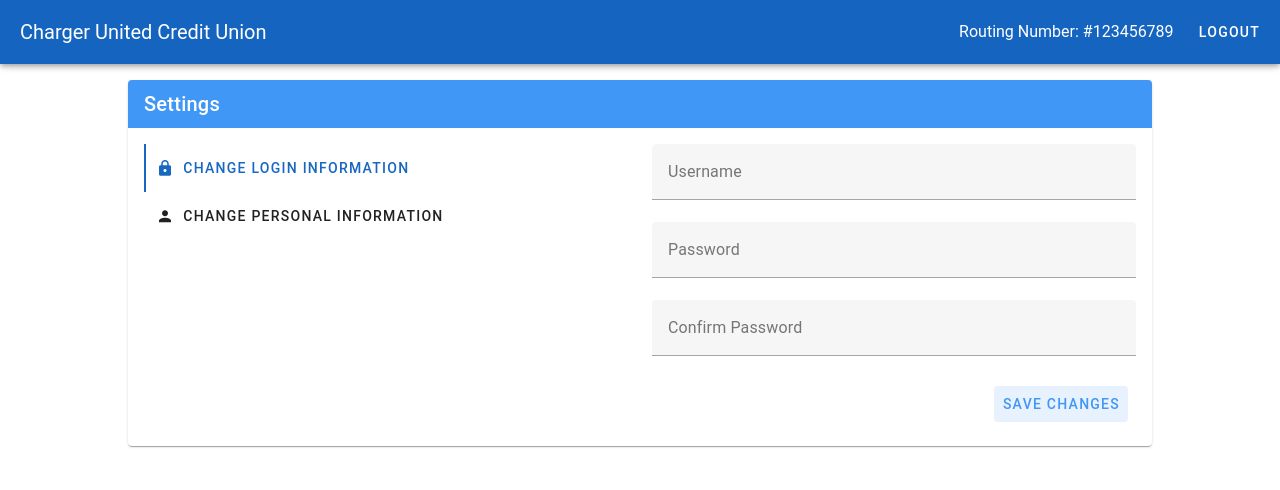
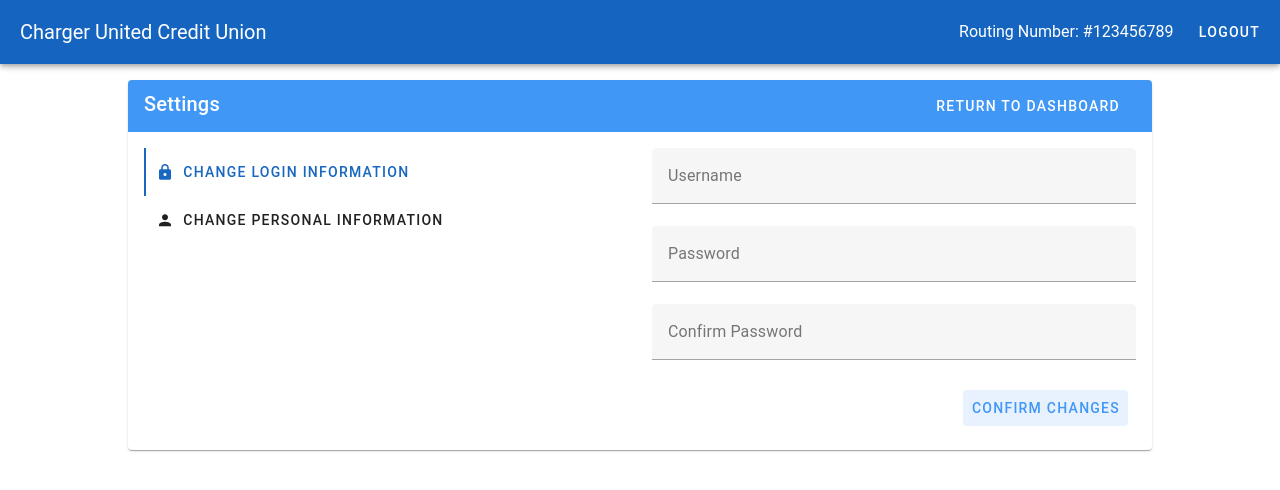
Before and after one commit to annalizferguson/Senior-Design, a Vue app in the folder src/main/frontend/bank-frontend/: page /customer-settings in a window 1280 px wide. Shown: the top 490 px of the page. Built offline with nearby package versions, Linux system fonts and the light colour scheme.

Commit message:
added some quality of life buttons

```diff
--- a/src/main/frontend/bank-frontend/src/components/customer-components/AccountDetailsDialog.vue
+++ b/src/main/frontend/bank-frontend/src/components/customer-components/AccountDetailsDialog.vue
@@ -1,9 +1,5 @@
 <template>
-    <v-card>
-        <v-card-title style="background-color: #4097f5; color: #ffffff">
-            {{ title }}
-        </v-card-title>
-        <v-card-text>
+    <v-container>
         <v-row>
             <v-col>
                 <v-container><b>Account Number:</b></v-container>
@@ -87,8 +83,7 @@
                 <v-container>${{ unpaidBalance }}</v-container>
             </v-col>
         </v-row>
-        </v-card-text>
-    </v-card>
+    </v-container>
 </template>
 
 <script>
--- a/src/main/frontend/bank-frontend/src/components/customer-components/AccountListItem.vue
+++ b/src/main/frontend/bank-frontend/src/components/customer-components/AccountListItem.vue
@@ -32,7 +32,13 @@
             v-model="dialogActive"
             width="40%"
         >
-            <AccountDetailsDialog :account="currentAccount"/>
+            <v-card>
+                <v-card-title style="background-color: #4097f5; color: #ffffff" class="d-flex justify-space-between align-center">
+                    {{ title }}
+                    <v-btn icon="mdi-close" color="#4097f5" variant="flat" @click="dialogActive = false"/>
+                </v-card-title>
+                <AccountDetailsDialog :account="currentAccount"/>
+            </v-card>
         </v-dialog>
     </v-card>
 </template>
@@ -59,6 +65,7 @@ export default {
             accountNumber: this.account.number,
             balance: this.account.balance,
             endingDigits: this.account.number.slice(5, 9),
+            title: this.account.type + " *" + this.account.number.slice(5, 9),
         }
     },
 
--- a/src/main/frontend/bank-frontend/src/views/CustomerDashboard.vue
+++ b/src/main/frontend/bank-frontend/src/views/CustomerDashboard.vue
@@ -71,6 +71,7 @@
                             block
                             height="100%"
                             color="#4097f5"
+                            to="/customer-settings"
                         >
                             Settings
                         </v-btn>
--- a/src/main/frontend/bank-frontend/src/views/CustomerSettingsPage.vue
+++ b/src/main/frontend/bank-frontend/src/views/CustomerSettingsPage.vue
@@ -1,7 +1,16 @@
 <template>
     <div class="d-flex justify-center">
         <v-card width="80%" class="mt-4">
-            <v-card-title style="background-color: #4097f5; color: #ffffff">Settings</v-card-title>
+            <v-card-title style="background-color: #4097f5; color: #ffffff" class="d-flex justify-space-between">
+                Settings
+                <v-btn
+                    variant="flat"
+                    color="#4097f5"
+                    to="/customer-dash"
+                >
+                    Return to Dashboard
+                </v-btn>
+            </v-card-title>
             <v-container>
                 <v-row>
                     <v-col>
@@ -53,7 +62,7 @@
                                     </v-form>
                                     <v-card-actions class="d-flex justify-end">
                                         <v-btn variant="tonal" color="#4097f5">
-                                            Save Changes
+                                            Confirm Changes
                                         </v-btn>
                                     </v-card-actions>
                                 </v-card>
@@ -95,7 +104,6 @@
                                                 label="Mailing Address"
                                                 type="text"
                                                 placeholder="Enter your mailing address"
-                                                class="mr-3"
                                                 disable="!checked"
                                         ></v-text-field>
                                         <v-text-field
@@ -115,7 +123,7 @@
                                     </v-form>
                                     <v-card-actions class="d-flex justify-space-between">
                                         <v-btn variant="tonal" color="#4097f5">
-                                            Save Changes
+                                            Confirm Changes
                                         </v-btn>
                                         <v-btn variant="tonal" color="red">
                                             Discard Changes
```
Lines whose indentation alone changed are shown as unchanged.
